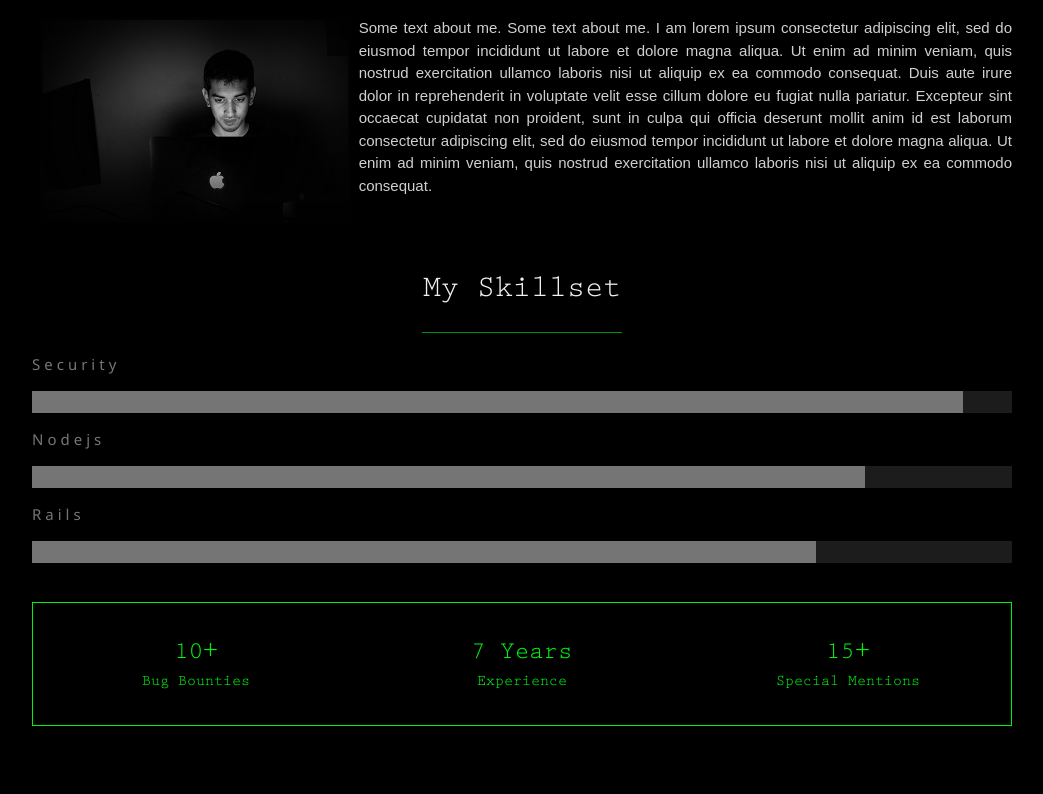
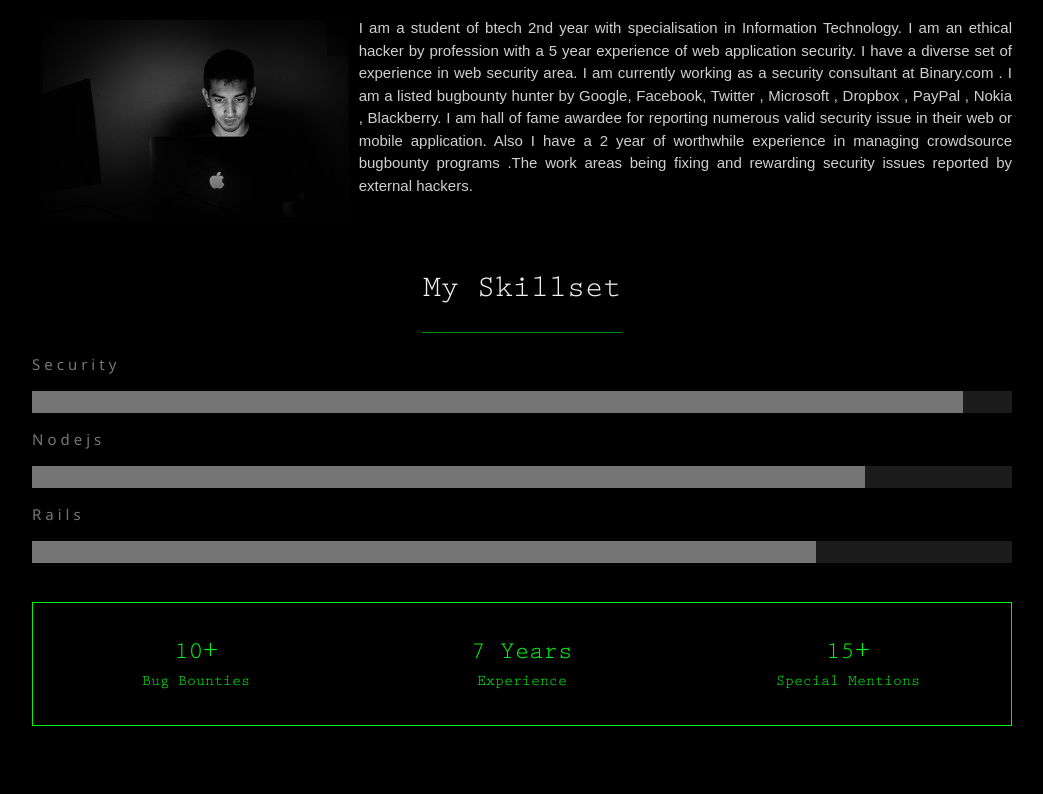
Before and after one commit to Shashank-In/blog, a plain HTML site: page index.html in a window 1280 px wide. Shown: the part 1016-1810 px from the top of the page, without its empty margins (178-1221 px from the left). Drawn offline with Linux system fonts and the light colour scheme.

Commit message:
Update index.html

```diff
--- a/index.html
+++ b/index.html
@@ -103,9 +103,12 @@ hr{
     <center><h2 class="w3-text-light-grey">Shashank Kumar</h2>
     <hr style="width:200px" class="w3-opacity"></center>
       <img src="img/photo2-bw.jpg" alt="Shashank" class="w3-image w3-third w3-row-padding w3-hide-small" >
-      <p class="w3-rest" style="color: #d0d0d0; ">Some text about me. Some text about me. I am lorem ipsum consectetur adipiscing elit, sed do eiusmod tempor incididunt ut labore et dolore magna aliqua. Ut enim ad minim veniam, quis nostrud exercitation ullamco laboris nisi ut aliquip
-        ex ea commodo consequat. Duis aute irure dolor in reprehenderit in voluptate velit esse cillum dolore eu fugiat nulla pariatur. Excepteur sint occaecat cupidatat non proident, sunt in culpa qui officia deserunt mollit anim id est laborum consectetur
-        adipiscing elit, sed do eiusmod tempor incididunt ut labore et dolore magna aliqua. Ut enim ad minim veniam, quis nostrud exercitation ullamco laboris nisi ut aliquip ex ea commodo consequat.
+      <p class="w3-rest" style="color: #d0d0d0; ">I am a student of btech 2nd year with specialisation in Information Technology.
+I am an ethical hacker by profession with a 5 year experience of web application security. I have a diverse set of experience in web security area.
+
+I am currently working as a security consultant at Binary.com .
+I am a listed bugbounty hunter by Google, Facebook,  Twitter , Microsoft , Dropbox , PayPal , Nokia , Blackberry. I am hall of fame awardee for reporting numerous valid security issue in their web or mobile application.
+ Also I have a 2 year of worthwhile  experience in managing crowdsource bugbounty programs .The work areas being fixing and rewarding security issues reported by external hackers.
       </p>
       <br><br>
     <center><h2 class="w3-text-light-grey">My Skillset</h2>
```
